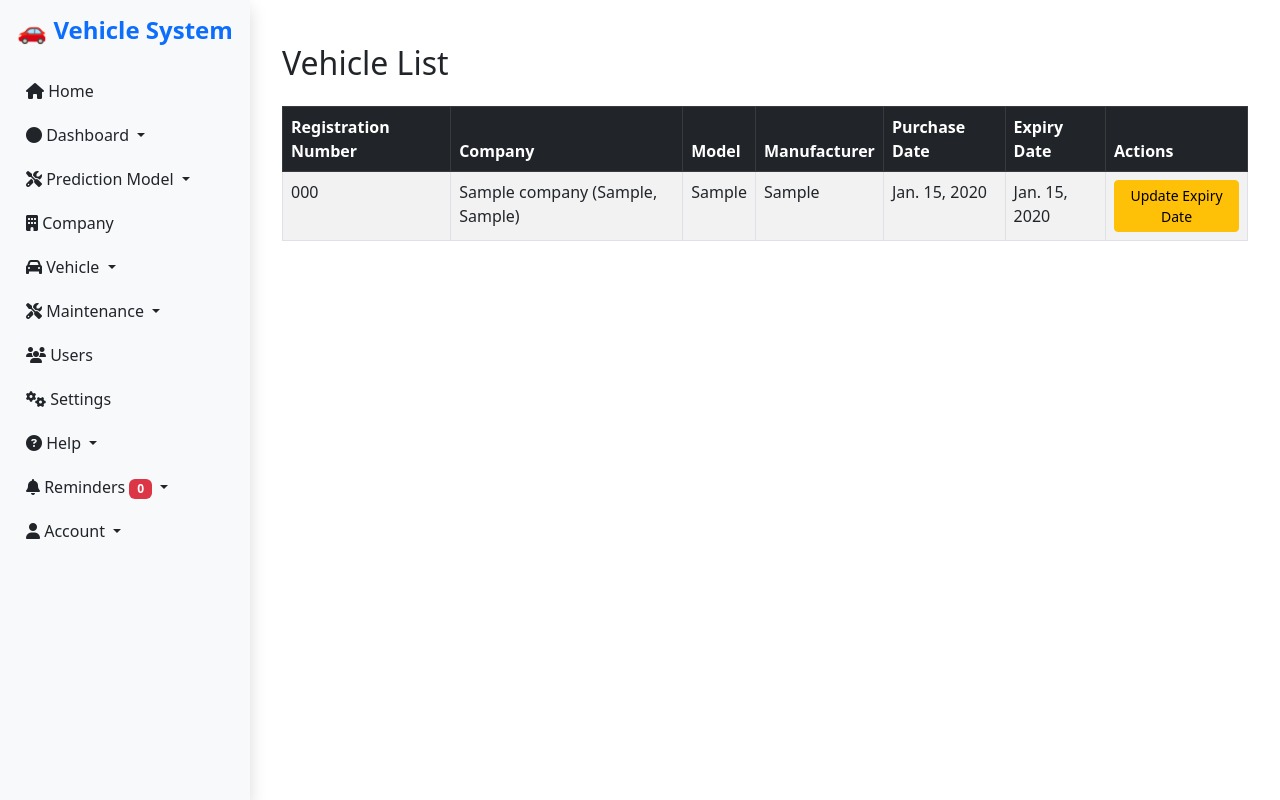
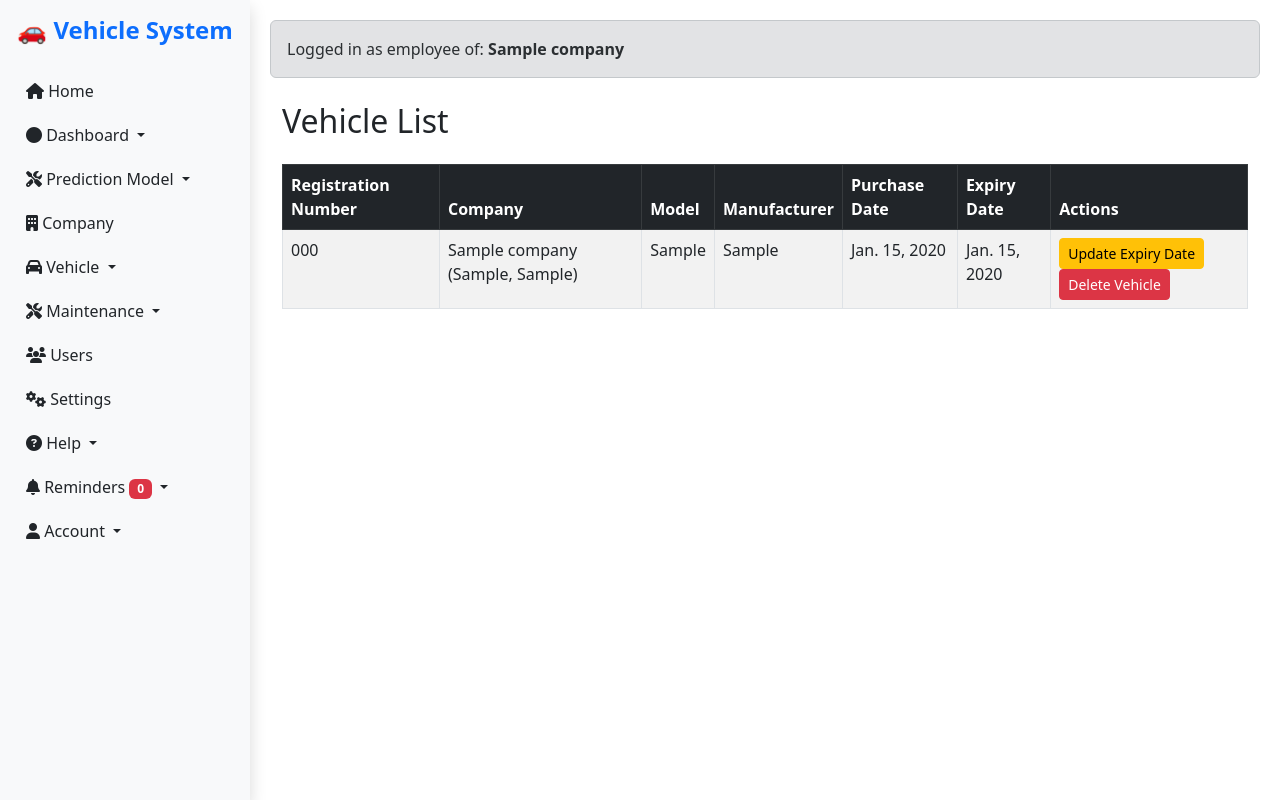
Before and after one commit to ticTechtoee/SVMS, a Django app: page /vehicle/vehicles/ in a window 1280 px wide. Run offline with Django 5.2, Linux system fonts and the light colour scheme; a user stored in the database is signed in; tables that the repository leaves empty hold one stand-in row (values such as "Sample post").

Commit message:
fixed the no template issue

```diff
--- a/SVMS/settings.py
+++ b/SVMS/settings.py
@@ -79,6 +79,7 @@ TEMPLATES = [
                 'django.contrib.auth.context_processors.auth',
                 'django.contrib.messages.context_processors.messages',
                 'reminderApp.context_processors.reminder_count', # To sohw reminder
+                'accountApp.context_processors.employee_company_context',  # To show the company at the mainp page
             ],
         },
     },
--- /dev/null
+++ b/accountApp/context_processors.py
@@ -0,0 +1,10 @@
+from .models import Employee
+
+def employee_company_context(request):
+    if request.user.is_authenticated:
+        try:
+            employee = Employee.objects.get(user=request.user)
+            return {'employee_company': employee.company}
+        except Employee.DoesNotExist:
+            return {}  # User is not an employee
+    return {}
--- a/dashboardApp/templates/dashboardApp/admin_dashboard.html
+++ b/dashboardApp/templates/dashboardApp/admin_dashboard.html
@@ -1,7 +1,7 @@
 {% extends 'base.html' %}
 {% block content %}
 <div class="container mt-4">
-    <h2>Admin Dashboard</h2>
+    <h2>Dashboard</h2>
 
     <div class="row">
         <div class="col-md-4">
--- a/templates/base.html
+++ b/templates/base.html
@@ -15,6 +15,12 @@
     {% include 'navbar.html' %}
 
     <div id="content">
+        {% if employee_company %}
+        <div class="alert alert-secondary">
+            Logged in as employee of: <strong>{{ employee_company.name }}</strong>
+        </div>
+    {% endif %}
+
         {% block content %}
         {% endblock content %}
     </div>
--- a/vehicleApp/templates/vehicleApp/maintenance_type_report.html
+++ b/vehicleApp/templates/vehicleApp/maintenance_type_report.html
@@ -2,6 +2,12 @@
 {% load static %}
 
 {% block content %}
+{% if not request.user.is_superuser and selected_type_id %}
+    <div class="alert alert-info">
+        You are viewing maintenance records for vehicles assigned to you.
+    </div>
+{% endif %}
+
 <div class="container mt-5">
     <h2 class="mb-4">Maintenance Type Report</h2>
 
--- a/vehicleApp/templates/vehicleApp/vehicle_list.html
+++ b/vehicleApp/templates/vehicleApp/vehicle_list.html
@@ -30,7 +30,15 @@
                         <a href="{% url 'vehicleApp:update_vehicle_expiry' vehicle.id %}" class="btn btn-warning btn-sm">
                             Update Expiry Date
                         </a>
+
+                        <form action="{% url 'vehicleApp:delete_vehicle' vehicle.id %}" method="post" style="display:inline;">
+                            {% csrf_token %}
+                            <button type="submit" class="btn btn-danger btn-sm" onclick="return confirm('Are you sure you want to delete this vehicle?');">
+                                Delete Vehicle
+                            </button>
+                        </form>
                     </td>
+
                 </tr>
                 {% empty %}
                 <tr>
--- a/vehicleApp/urls.py
+++ b/vehicleApp/urls.py
@@ -12,6 +12,7 @@ from .views import (
     generate_vehicle_qr,
     vehicle_list,
     update_vehicle_expiry,
+    delete_vehicle,
     maintenance_type_report,
 )
 
@@ -21,6 +22,7 @@ urlpatterns = [
     path('create/', create_vehicle, name='create_vehicle'),
     path('vehicles/', vehicle_list, name='vehicle_list'),
     path('vehicle/<int:vehicle_id>/update-expiry/', update_vehicle_expiry, name='update_vehicle_expiry'),
+    path('vehicle/<int:vehicle_id>/delete-vehilce/', delete_vehicle, name='delete_vehicle'),
     path('select-vehicle/', select_vehicle_mileage, name='select_vehicle_mileage'),
     path('create-service-record/<int:vehicle_id>/<int:mileage>/<int:category_id>/', create_service_record_step2, name='create_service_record_step2'),
     path('generate-qr/<int:vehicle_id>/', generate_vehicle_qr, name='generate_vehicle_qr'),
--- a/vehicleApp/views.py
+++ b/vehicleApp/views.py
@@ -5,7 +5,7 @@ from .models import Vehicle, VehicleServiceRecord, MaintenanceType
 from .forms import VehicleForm, VehicleServiceRecordForm, VehicleMileageForm, VehicleExpiryUpdateForm
 import io
 
-
+from companyApp.models import Company
 from django.http import HttpResponse
 from django.shortcuts import render
 from django.contrib.auth.decorators import login_required
@@ -24,6 +24,12 @@ from django.shortcuts import render, redirect
 from django.contrib.auth.decorators import login_required
 from .forms import MaintenanceTypeForm, InspectionItemForm, SubInspectionItemForm, ServiceTypeForm
 from .models import MaintenanceType, InspectionItem, SubInspectionItem, ServiceType
+
+from django.contrib.auth.decorators import login_required
+from django.shortcuts import render
+from .models import MaintenanceType, VehicleServiceRecord
+import openpyxl
+from django.http import HttpResponse
 
 
 @login_required
@@ -86,26 +92,44 @@ def update_vehicle_expiry(request, vehicle_id):
 
 
 
+@login_required
+def delete_vehicle(request, vehicle_id):
+    vehicle = get_object_or_404(Vehicle, id=vehicle_id)
+
+    if request.method == "POST":
+        vehicle.delete()
+        return redirect('vehicleApp:vehicle_list')  # redirect to your vehicle list
+
+    # Optional: Handle invalid access via GET
+    return render(request, 'vehicleApp/invalid_delete_attempt.html')  # or redirect somewhere else
+
+
 
 @login_required
 def select_vehicle_mileage(request):
+    selected_company = None
     if request.method == "POST":
-        form = VehicleMileageForm(request.POST)
+        company_id = request.POST.get('company')
+        if request.user.is_superuser and company_id:
+            selected_company = Company.objects.get(id=company_id)
+
+        form = VehicleMileageForm(request.POST, user=request.user, selected_company=selected_company)
+
         if form.is_valid():
             vehicle = form.cleaned_data['vehicle']
             mileage = form.cleaned_data['mileage_at_service']
 
-            # Find the closest matching maintenance category based on mileage
             maintenance_category = MaintenanceType.objects.filter(
                 kilometer__lte=mileage
-            ).order_by('-kilometer').first()  # Get the closest lower or equal match
+            ).order_by('-kilometer').first()
 
             return redirect('vehicleApp:create_service_record_step2', vehicle.id, mileage, maintenance_category.id if maintenance_category else 0)
 
     else:
-        form = VehicleMileageForm()
+        form = VehicleMileageForm(user=request.user)
 
     return render(request, 'vehicleApp/select_vehicle_mileage.html', {'form': form})
+
 
 
 @login_required
@@ -136,17 +160,28 @@ def create_service_record_step2(request, vehicle_id, mileage, category_id):
 
 @login_required
 def service_record_list(request):
-    vehicles = Vehicle.objects.all()
-    selected_vehicle_id = request.GET.get('vehicle', None)
+    user = request.user
+    selected_vehicle_id = request.GET.get('vehicle')
 
-    records = VehicleServiceRecord.objects.filter(vehicle_id=selected_vehicle_id) if selected_vehicle_id else VehicleServiceRecord.objects.all()
+    # Admin: show all
+    if user.is_superuser:
+        vehicles = Vehicle.objects.all()
+        records = VehicleServiceRecord.objects.all()
+    else:
+        # Filter vehicles owned by the current user
+        vehicles = Vehicle.objects.filter(user=user)
+        # Filter service records for those vehicles only
+        records = VehicleServiceRecord.objects.filter(vehicle__user=user)
+
+    # Optional: further filter by selected vehicle
+    if selected_vehicle_id:
+        records = records.filter(vehicle_id=selected_vehicle_id)
 
     return render(request, 'vehicleApp/service_record_list.html', {
+        'vehicles': vehicles,
         'records': records,
-        'vehicles': vehicles,
         'selected_vehicle_id': selected_vehicle_id
     })
-
 
 @login_required
 def generate_vehicle_qr(request, vehicle_id):
@@ -229,14 +264,10 @@ def create_service_type(request):
 
 
 
-from django.contrib.auth.decorators import login_required
-from django.shortcuts import render
-from .models import MaintenanceType, VehicleServiceRecord
-import openpyxl
-from django.http import HttpResponse
 
 @login_required
 
+@login_required
 def maintenance_type_report(request):
     selected_type_id = request.GET.get('maintenance_type')
     maintenance_types = MaintenanceType.objects.all()
@@ -244,9 +275,18 @@ def maintenance_type_report(request):
 
     if selected_type_id:
         maintenance_type = MaintenanceType.objects.get(id=selected_type_id)
-        records = VehicleServiceRecord.objects.filter(
-            maintenance_type=maintenance_type
-        ).select_related('vehicle__company', 'vehicle__user', 'maintenance_type')
+
+        if request.user.is_superuser or request.user.is_staff:
+            # Admin: All records
+            records = VehicleServiceRecord.objects.filter(
+                maintenance_type=maintenance_type
+            ).select_related('vehicle__company', 'vehicle__user', 'maintenance_type')
+        else:
+            # Regular user: Only their own vehicle records
+            records = VehicleServiceRecord.objects.filter(
+                maintenance_type=maintenance_type,
+                vehicle__user=request.user
+            ).select_related('vehicle__company', 'vehicle__user', 'maintenance_type')
 
         # If exporting to Excel
         if 'export' in request.GET:
```
Also changed, not shown: dashboardApp/views.py (+38 -17 lines), vehicleApp/forms.py (+32 -2 lines), vehicleApp/templates/vehicleApp/invalid_delete_attempt.html (added, +10 -0 lines).
